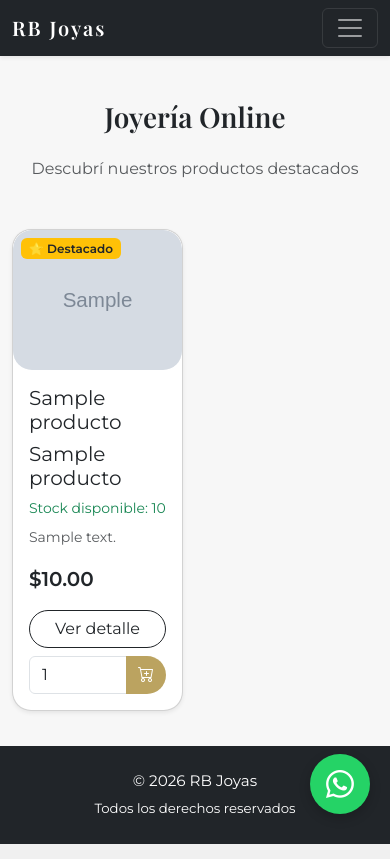
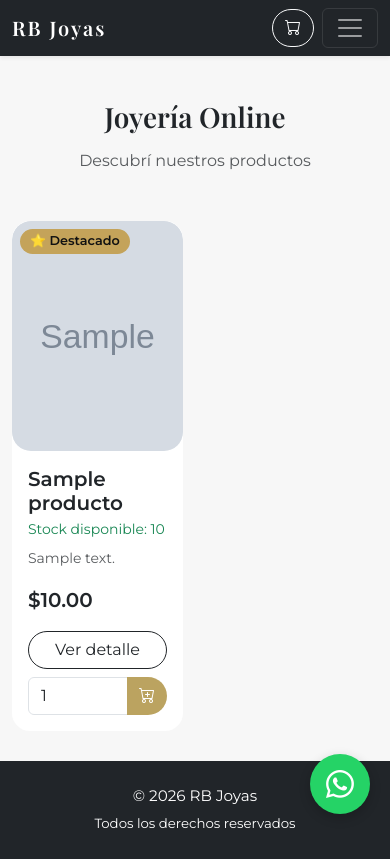
Before and after one commit to Felixcanalla/Joyeria_online, a Django app: page / in a window 390 px wide. Run offline with Django 5.2, Linux system fonts and the light colour scheme; tables that the repository leaves empty hold one stand-in row (values such as "Sample post"); grey boxes marked "Sample" are stand-in pictures.

Commit message:
Carrito visible

```diff
--- a/tienda/static/tienda/css/estilos.css
+++ b/tienda/static/tienda/css/estilos.css
@@ -168,3 +168,38 @@ footer {
   background: #333;
   transform: scale(1.1);
 }
+
+
+
+.card-producto {
+    border: none;
+    border-radius: 18px;
+    overflow: hidden;
+    transition: transform 0.2s ease, box-shadow 0.2s ease;
+}
+
+.card-producto:hover {
+    transform: translateY(-5px);
+    box-shadow: 0 12px 30px rgba(0,0,0,0.12);
+}
+
+.card-producto img {
+    height: 230px;
+    object-fit: cover;
+}
+
+.badge-destacado {
+    background: #c4a35a;
+    color: #111;
+    font-size: 0.8rem;
+    padding: 6px 10px;
+    border-radius: 999px;
+}
+
+
+
+.detalle-img {
+    max-height: 520px;
+    width: 100%;
+    object-fit: cover;
+}
--- a/tienda/templates/tienda/base.html
+++ b/tienda/templates/tienda/base.html
@@ -34,8 +34,14 @@
 <!-- NAVBAR -->
 <nav class="navbar navbar-expand-lg navbar-dark bg-dark shadow-sm fixed-top">
     <div class="container">
+
         <a class="navbar-brand" href="{% url 'inicio' %}">
             RB Joyas
+        </a>
+
+        <!-- Carrito visible en mobile -->
+        <a href="{% url 'ver_carrito' %}" class="btn btn-outline-light d-lg-none ms-auto me-2">
+            <i class="bi bi-cart"></i>
         </a>
 
         <button class="navbar-toggler" type="button" data-bs-toggle="collapse" data-bs-target="#nav">
@@ -46,29 +52,35 @@
             <ul class="navbar-nav ms-auto">
 
                 <li class="nav-item">
-            <a class="nav-link" href="{% url 'inicio' %}">Inicio</a>
+                    <a class="nav-link" href="{% url 'inicio' %}">
+                        Inicio
+                    </a>
                 </li>
 
                 <li class="nav-item">
-           <a class="nav-link" href="{% url 'catalogo' %}">Catálogo</a>
+                    <a class="nav-link" href="{% url 'catalogo' %}">
+                        Catálogo
+                    </a>
                 </li>
 
-        <li class="nav-item">
+                <!-- Carrito visible en desktop -->
+                <li class="nav-item d-none d-lg-block">
                     <a class="nav-link" href="{% url 'ver_carrito' %}">
                         <i class="bi bi-cart"></i> Carrito
+                    </a>
+                </li>
 
-            </a>
                 {% if user.is_staff %}
                     <li class="nav-item">
-        <a class="nav-link btn btn-dark text-white ms-2" href="{% url 'dashboard_admin' %}">
+                        <a class="nav-link" href="{% url 'dashboard_admin' %}">
                             Panel Admin
                         </a>
                     </li>
                 {% endif %}
-        </li>
 
             </ul>
         </div>
+
     </div>
 </nav>
 
--- a/tienda/templates/tienda/inicio.html
+++ b/tienda/templates/tienda/inicio.html
@@ -4,21 +4,21 @@
 
 {% block content %}
 
-<h1 class="text-center mb-4" style="font-family: 'Playfair Display', serif;">
+<h1 class="text-center mb-3" style="font-family: 'Playfair Display', serif;">
     Joyería Online
 </h1>
 
 <p class="text-center text-muted mb-5">
-    Descubrí nuestros productos destacados
+    Descubrí nuestros productos
 </p>
 
 <div class="row g-4">
     {% for producto in productos %}
         <div class="col-6 col-md-4 col-lg-3">
-            <div class="card h-100 shadow-sm position-relative">
+            <div class="card card-producto h-100 position-relative">
 
                 {% if producto.destacado %}
-        <span class="badge bg-warning text-dark position-absolute top-0 start-0 m-2">
+                    <span class="badge badge-destacado position-absolute top-0 start-0 m-2">
                         ⭐ Destacado
                     </span>
                 {% endif %}
@@ -34,30 +34,30 @@
                 </a>
 
                 <div class="card-body d-flex flex-column">
-                    <h5 class="card-title">{{ producto.nombre }}</h5>
 
-
-                    <h5 class="card-title">{{ producto.nombre }}</h5>
+                    <h5 class="card-title fw-semibold mb-1">
+                        {{ producto.nombre }}
+                    </h5>
 
                     {% if producto.stock > 5 %}
-    <p class="text-success small mb-2">
+                        <span class="text-success small mb-2">
                             Stock disponible: {{ producto.stock }}
-    </p>
+                        </span>
                     {% elif producto.stock > 0 %}
-    <p class="text-warning small mb-2">
-        🔥 Últimas unidades: {{ producto.stock }}
-    </p>
+                        <span class="text-warning small mb-2">
+                            Últimas {{ producto.stock }} unidades
+                        </span>
                     {% else %}
-    <p class="text-danger small mb-2">
-        ❌ Sin stock
-    </p>
+                        <span class="text-danger small mb-2">
+                            Sin stock
+                        </span>
                     {% endif %}
 
-                    <p class="card-text text-muted small">
-                        {{ producto.descripcion|truncatewords:12 }}
+                    <p class="card-text text-muted small mb-3">
+                        {{ producto.descripcion|truncatewords:10 }}
                     </p>
 
-                    <p class="fw-bold fs-5 mt-auto">
+                    <p class="fw-bold fs-5 mt-auto mb-3">
                         ${{ producto.precio }}
                     </p>
 
@@ -89,8 +89,8 @@
                             Sin stock
                         </button>
                     {% endif %}
+
                 </div>
-
             </div>
         </div>
     {% empty %}
```
Lines whose indentation alone changed are shown as unchanged.
